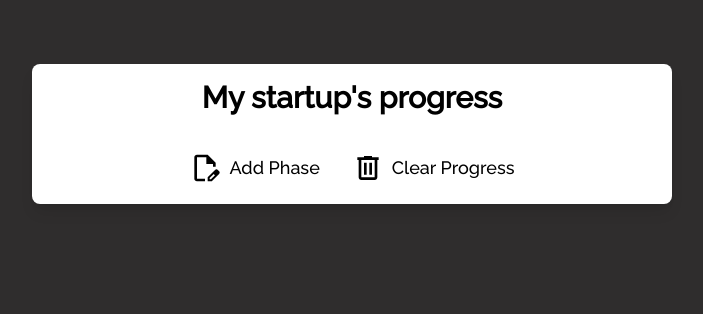
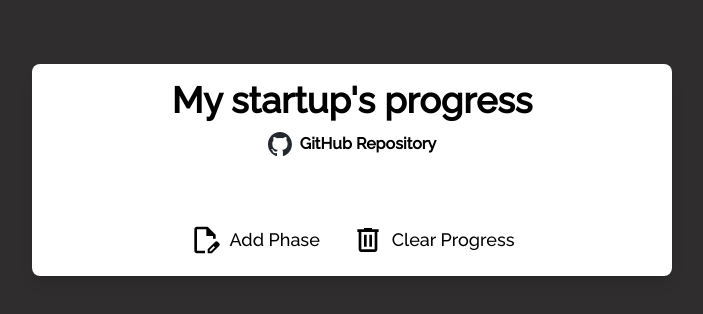
Before and after one commit to silver-times/todo, a React (Vite) app: page / in a window 1280 px wide. Shown: the top 314 px of the page, without its empty margins (288-991 px from the left). Built offline with nearby package versions, Linux system fonts and the light colour scheme.

Commit message:
add: Github repo link

```diff
--- a/src/App.tsx
+++ b/src/App.tsx
@@ -3,6 +3,7 @@ import { usePhaseContext } from "./context/phaseContext";
 import AddTodoIcon from "./assets/addTodoIcon.svg";
 import CheckIcon from "./assets/checkIcon.svg";
 import DeleteIcon from "./assets/deleteIcon.svg";
+import GithubIcon from "./assets/githubIcon.svg";
 import { Alert } from "./components/Alert";
 
 export const App = () => {
@@ -45,9 +46,20 @@ export const App = () => {
       <div className="container mx-auto mt-16 flex flex-col justify-center items-center w-[50%] rounded-lg shadow-lg bg-white ">
         <div className="w-full">
           {funfact && <Alert funfact={funfact} />}
-          <h1 className="text-3xl text-center my-4 font-extrabold">
+          <h1 className="text-4xl text-center my-4 font-extrabold">
             My startup's progress
           </h1>
+          <a
+            href="https://github.com/silver-times/todo"
+            target="_blank"
+            className="flex items-center justify-center cursor-pointer gap-2 -mt-5 mb-8"
+          >
+            <img className="h-6 w-6" src={GithubIcon} alt="Github code" />
+            <h1 className="text-md text-center my-4 font-extrabold">
+              GitHub Repository
+            </h1>
+          </a>
+
           <div className="flex flex-col items-center justify-center gap-y-5 p-5 ">
             <div className="flex">
               {showInput ? (
```
Also changed, not shown: src/assets/githubIcon.svg (added), 1 other file (tests, documents, lock files or other folders).
